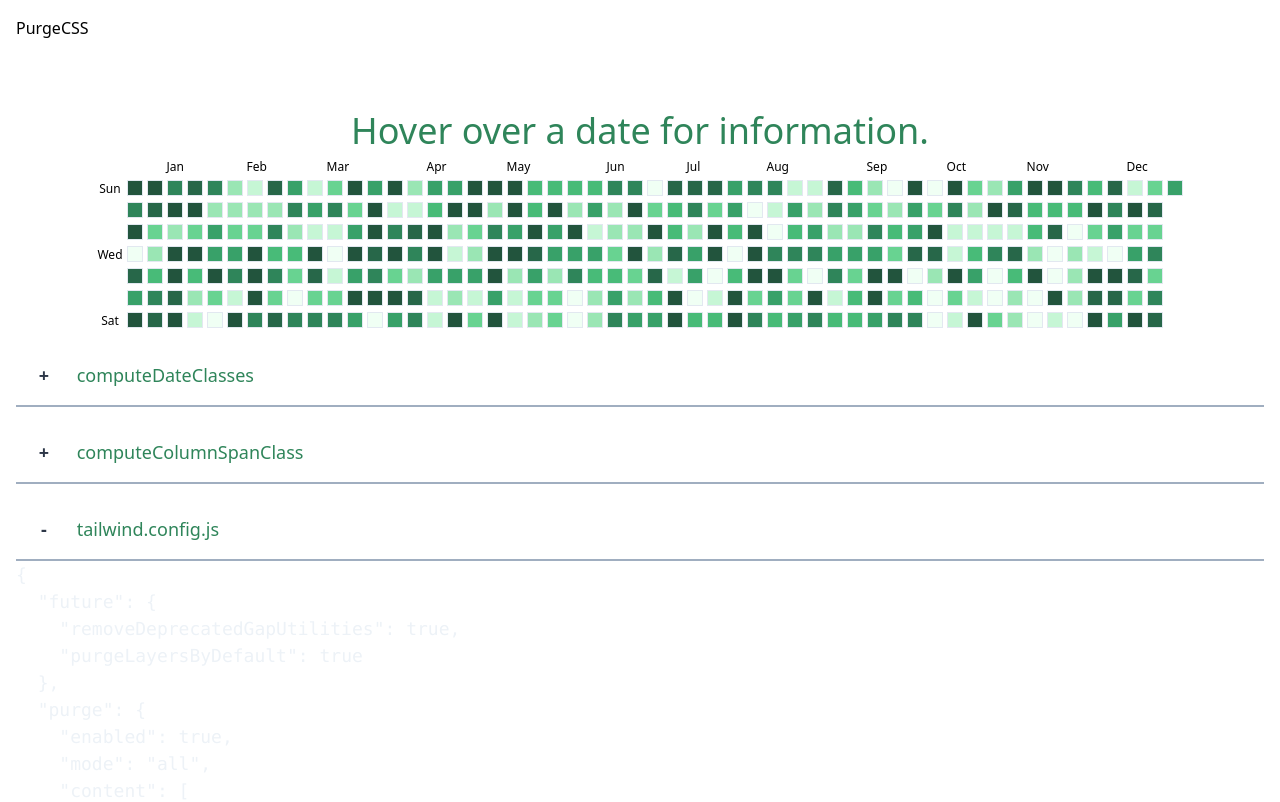
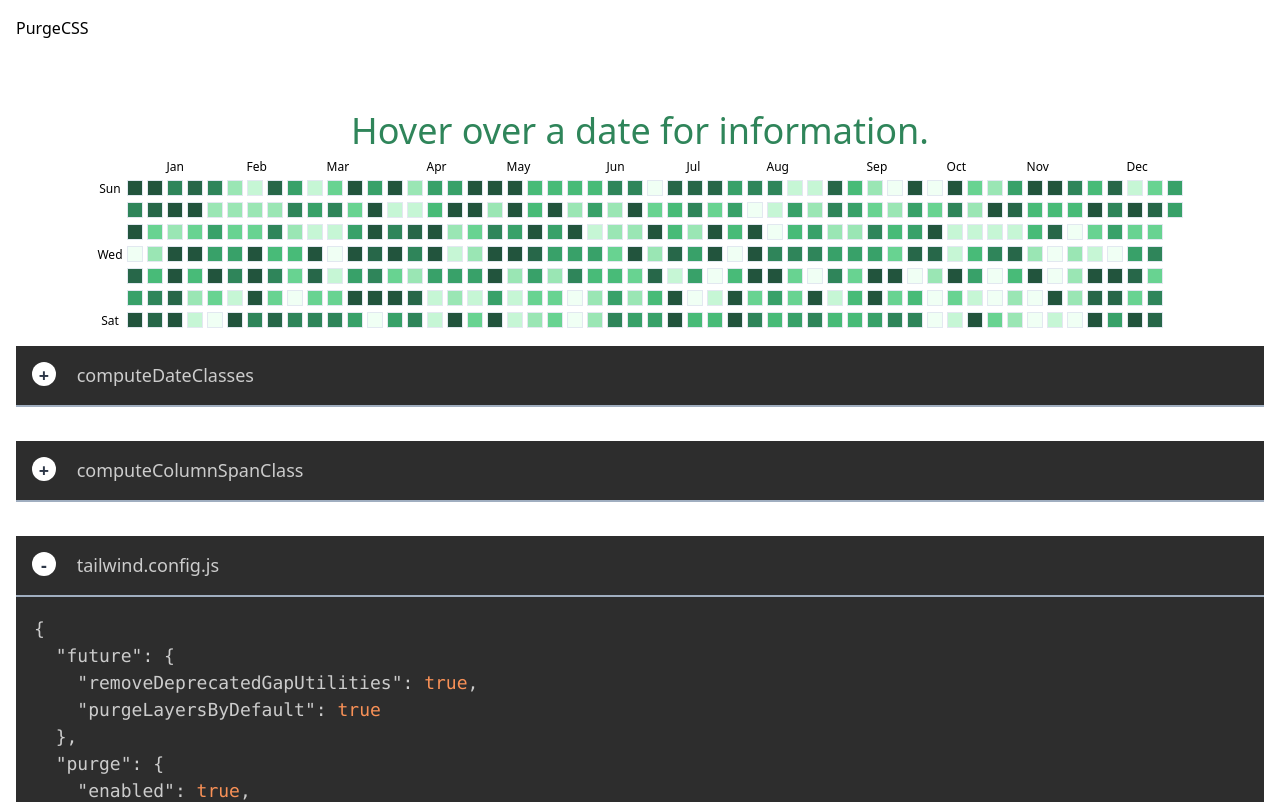
Before and after one commit to nsnyder/tailwind-demo, a Vue app: page / in a window 1280 px wide. Shown: the top 802 px of the page. Built offline with nearby package versions, Linux system fonts and the light colour scheme.

Commit message:
More PurgeCSS related fixes

```diff
--- a/src/components/PurgeCSS.vue
+++ b/src/components/PurgeCSS.vue
@@ -126,7 +126,7 @@
             text: current.text,
           });
 
-          const newIndex = Math.min(currentIndex + (current.width * 7), this.daysToCommits.length - 1);
+          const newIndex = Math.min(currentIndex + (current.width * 7), this.daysToCommits.length);
           const divs = previous.concat(this.daysToCommits.slice(currentIndex, newIndex).map(e => ({
             date: e.date,
             commits: e.commits,
--- a/src/styles/main.css
+++ b/src/styles/main.css
@@ -1,3 +1,6 @@
+/* Note: PurgeCSS ignore comments around imports are not working in this project. */
+@import './tomorrow-night-eighties.css';
+
 @tailwind base;
 
 /* My custom base styles. */
@@ -9,7 +12,6 @@ a {
 @tailwind utilities;
 
 /* My custom utilities. */
-@import './tomorrow-night-eighties.css';
 
 /*! purgecss ignore */
 .zoom-in {
@@ -20,3 +22,9 @@ a {
   /*! purgecss ignore current */
   @apply scale-150;
 }
+
+/*! purgecss start ignore */
+.zoom-in:active {
+  @apply bg-red-600;
+}
+/*! purgecss end ignore */
--- a/tailwind.config.js
+++ b/tailwind.config.js
@@ -16,6 +16,7 @@ module.exports = {
     // These options are passed through directly to PurgeCSS.
     options: {
       whitelistPatterns: [
+        /hljs-/,
         /[text|bg]-green-/,
         /^(text|bg)-green-\d{3}$/
       ],
```
